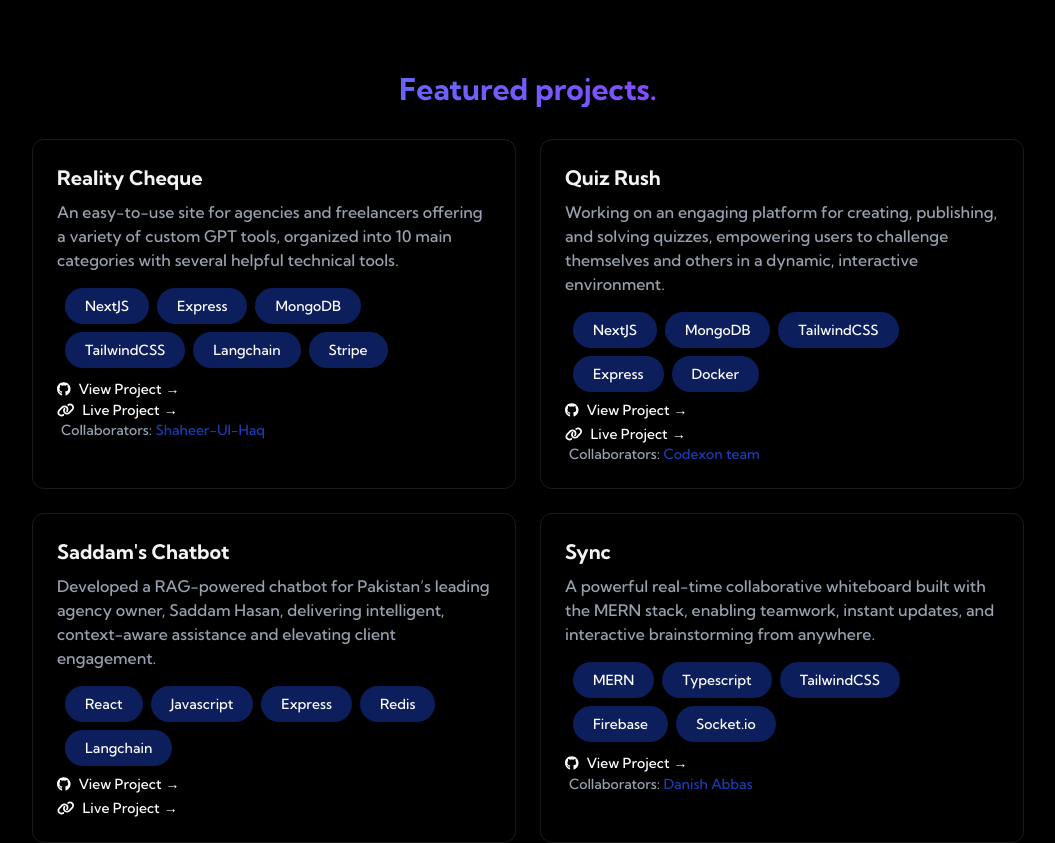
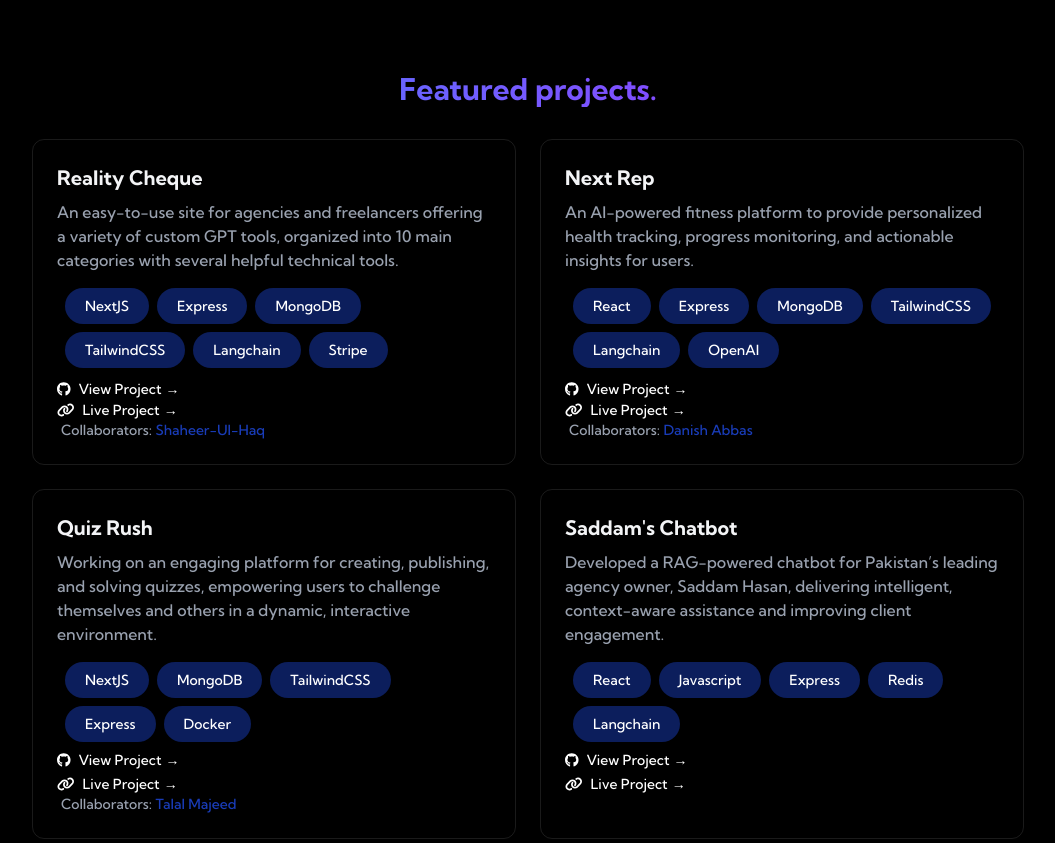
Before and after one commit to Momena-akhtar/momena-in-real-life, a React (Vite) app: page / in a window 1280 px wide. Shown: the part 2480-3323 px from the top of the page, without its empty margins (112-1167 px from the left). Built offline with nearby package versions, Linux system fonts and the light colour scheme.

Commit message:
add nextrep project

```diff
--- a/src/components/sections/Projects.tsx
+++ b/src/components/sections/Projects.tsx
@@ -66,6 +66,58 @@ const Projects = () => {
                 href="/"> {" "}Shaheer-Ul-Haq</a>
             </div>
           </div>
+          {/*NEXT REP */}
+           <div className="p-6 rounded-xl border border-white/10 hover:-translate-y-1 hover:border-blue-800/50
+          hover:shadow-[0_2px_8px_rgba(59, 130, 246, 0.2)] transition cursor-pointer">
+            <h3 className="text-xl font-bold mb-2"> Next Rep </h3>
+            <p className="text-gray-400 mb-4 ">
+              {" "}
+              An AI-powered fitness platform to provide personalized health tracking, progress monitoring, and actionable insights for users.
+            </p>
+            <div className="m-2 flex flex-wrap gap-2">
+              {[
+                "React",
+                "Express",
+                "MongoDB",
+                "TailwindCSS",
+                "Langchain",
+                "OpenAI",
+              ].map((tech, key) => (
+                <span
+                  key={key}
+                  className="bg-blue-800/50 text-white px-5 py-2 cursor-pointer rounded-full text-sm hover:bg-transparent
+                        hover:shadow[0_2px_8px_rgba(59, 130, 246, 0.2)] transition
+                        "
+                >
+                  {tech}
+                </span>
+              ))}
+            </div>
+            <a
+            target='_blank'
+            href="https://github.com/12Danish/NextRepFrontend"
+            className=" text-white hover:text-blue-800 text-sm transition-colors">
+                <FontAwesomeIcon icon={faGithub}  className="text-white pr-2" />
+                View Project
+                <span className="ml-1 text-sm">&#8594;</span>
+            </a>
+            <a
+              target='_blank'
+              href="https://nextrep.site/"
+              className="text-white hover:text-blue-800 text-sm transition-colors block"
+            >
+              <FontAwesomeIcon icon={faLink} className="text-white pr-2" />
+              Live Project
+              <span className="ml-1 text-sm">&#8594;</span>
+            </a>
+            <div className='ml-1 text-sm text-gray-400'>
+                Collaborators:
+                <a
+                target='_blank'
+                className='text-blue-800'
+                href="https://github.com/12Danish"> {" "}Danish Abbas</a>
+            </div>
+          </div>
           {/* QUIZ RUSH */}
           <div className="p-6 rounded-xl border border-white/10 hover:-translate-y-1 hover:border-blue-800/50
           hover:shadow-[0_2px_8px_rgba(59, 130, 246, 0.2)] transition cursor-pointer">
@@ -115,7 +167,7 @@ const Projects = () => {
                 <a
                 target='_blank'
                 className='text-blue-800'
-                href="#"> {" "}Codexon team</a>
+                href="https://github.com/TalalMajeed"> {" "}Talal Majeed</a>
             </div>
 
           </div>
@@ -125,7 +177,7 @@ const Projects = () => {
             <h3 className="text-xl font-bold mb-2"> Saddam's Chatbot </h3>
             <p className="text-gray-400 mb-4 ">
               {" "}
-              Developed a RAG-powered chatbot for Pakistan’s leading agency owner, Saddam Hasan, delivering intelligent, context-aware assistance and elevating client engagement.
+              Developed a RAG-powered chatbot for Pakistan’s leading agency owner, Saddam Hasan, delivering intelligent, context-aware assistance and improving client engagement.
             </p>
             <div className="m-2 flex flex-wrap gap-2">
               {[
```
